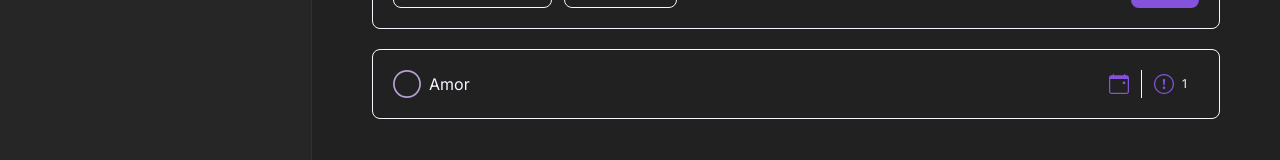
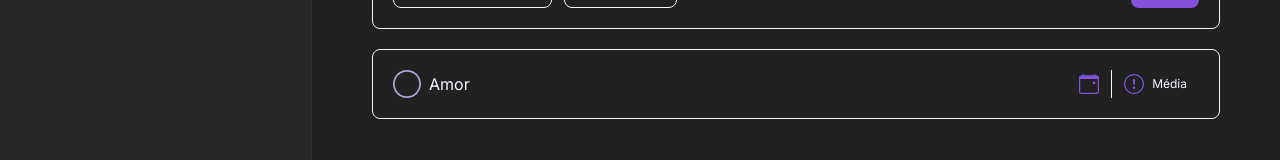
Before and after one commit to stephanievic/todo-list-nextjs, a Next.js app: page /list/1 in a window 1280 px wide. Shown: the part 342-502 px from the top of the page. Built offline with nearby package versions, Linux system fonts and the light colour scheme.

Commit message:
created priority buttons

```diff
--- a/src/app/components/cardTask.tsx
+++ b/src/app/components/cardTask.tsx
@@ -7,19 +7,25 @@ import UncheckIcon from "../../../public/Unchecked.svg";
 import PriorityIcon from "../../../public/ExclamationCircle.svg";
 import Calendar from "./calendar";
 import { useState } from "react";
+import { setPriority } from "os";
 
 interface CardTaskProps {
     id: number
     name: string
     isChecked: boolean
-    priority: number
+    priority?: number
     dateToComplete: Date | undefined
 }
 
 export default function CardTask({ id, name, isChecked, priority, dateToComplete }: CardTaskProps) {
-    const [dateTask, setDateTask] = useState<Date| undefined>(dateToComplete)
+    const [dateTask, setDateTask] = useState<Date | undefined>(dateToComplete)
     const [check, SetCheck] = useState(isChecked)
+    const [priorityTask, setPriorityTask] = useState(priority)
+
+    const priorityLabel = ['Baixa', 'Média', 'Alta']
+
     const [isOpenCalendarModal, setIsOpenCalendarModal] = useState(false)
+    const [isOpenPrioritySelect, setIsOpenPrioritySelect] = useState(false)
 
     const openCalendarModal = () => {
         setIsOpenCalendarModal(true)
@@ -29,8 +35,22 @@ export default function CardTask({ id, name, isChecked, priority, dateToComplete
         setIsOpenCalendarModal(false)
     }
 
+    const openPrioritySelect = () => {
+        setIsOpenPrioritySelect(true)
+    }
+
+    const closePrioritySelect = () => {
+        setIsOpenPrioritySelect(false)
+    }
+
     const handleIsChecked = () => {
         SetCheck(!check)
+    }
+
+    const handlePriority = (value: number) => {
+        setPriorityTask(value)
+
+        setIsOpenPrioritySelect(false)
     }
 
     return (
@@ -54,10 +74,21 @@ export default function CardTask({ id, name, isChecked, priority, dateToComplete
                             <Image src={CalendarIcon} alt="calendar icon" />
                             {dateTask && dateTask.toLocaleDateString()}
                         </button>
-                        <button className="flex gap-2 items-center px-3 text-xs text-white-100">
+
+                        <div onClick={openPrioritySelect} className="relative flex gap-2 items-center px-3 text-xs text-white-100 cursor-pointer">
                             <Image src={PriorityIcon} alt="calendar icon" />
-                            {priority}
-                        </button>
+                            {priorityTask && priorityLabel[priorityTask]}
+
+                            {
+                                isOpenPrioritySelect && (
+                                    <div className="absolute inset-0 top-8 left-3 h-max flex flex-col divide-y divide-gray bg-black-200 border border-gray rounded-lg">
+                                        <button onClick={() => handlePriority(0)} className="py-3 font-bold text-green-400 hover:opacity-75 hover:bg-black-100 rounded-t-lg">Baixa</button>
+                                        <button onClick={() => handlePriority(1)} className="py-3 font-bold text-yellow-400 hover:opacity-75 hover:bg-black-100">Média</button>
+                                        <button onClick={() => handlePriority(2)} className="py-3 font-bold text-red-400 hover:opacity-75 hover:bg-black-100 rounded-b-lg">Alta</button>
+                                    </div>
+                                )
+                            }
+                        </div>
                     </div>
                 )
             }
```
